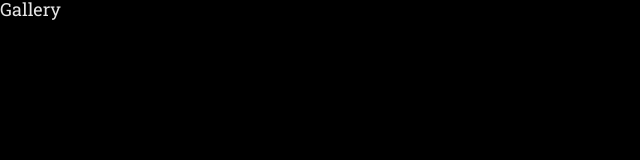
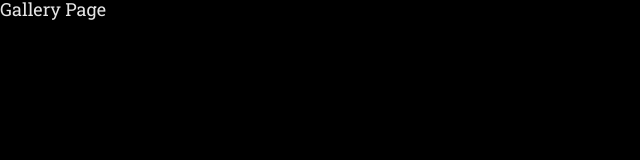
Before and after one commit to digdiego13/Mira_front, a React (Create React App) app: page /gallery in a window 1280 px wide. Shown: the top 160 px of the page, without its empty margins (0-640 px from the left). Built offline with nearby package versions, Linux system fonts and the light colour scheme.

Commit message:
ajeitando deploy pt 2

```diff
--- a/src/components/GalleryPage.js
+++ b/src/components/GalleryPage.js
@@ -1,5 +1,3 @@
 export default function GalleryPage() {
-    return (
-        <h1>Gallery</h1>
-    )
+  return <h1>Gallery Page</h1>;
 }
```
